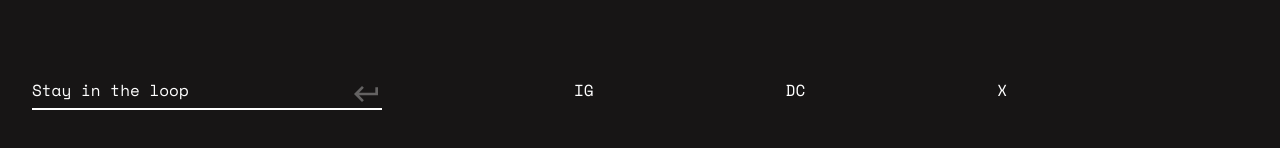
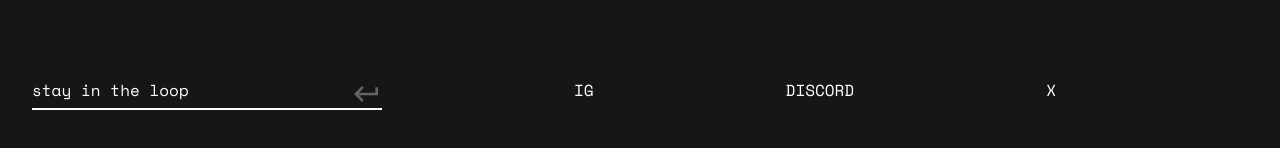
Before and after one commit to DriesBos/mmerch-splash, a Next.js app: page / in a window 1280 px wide. Shown: the part 642-790 px from the top of the page. Built offline with nearby package versions, Linux system fonts and the light colour scheme.

Commit message:
content on feedback

```diff
--- a/src/app/components/Footer.tsx
+++ b/src/app/components/Footer.tsx
@@ -21,7 +21,7 @@ export default function Footer() {
           target="_blank"
           rel="noopener noreferrer"
         >
-          DC
+          DISCORD
         </a>
       </div>
       <div className="footer-Column desktop">
@@ -47,7 +47,7 @@ export default function Footer() {
           target="_blank"
           rel="noopener noreferrer"
         >
-          DC
+          DISCORD
         </a>
         <a
           href="https://discord.gg/mmerch"
--- a/src/app/components/subscribe.tsx
+++ b/src/app/components/subscribe.tsx
@@ -29,7 +29,7 @@ export default function Subscribe() {
         <input
           type="email"
           id="email"
-          placeholder="Stay in the loop"
+          placeholder="stay in the loop"
           value={email}
           onChange={(e) => setEmail(e.target.value)}
         />
```
